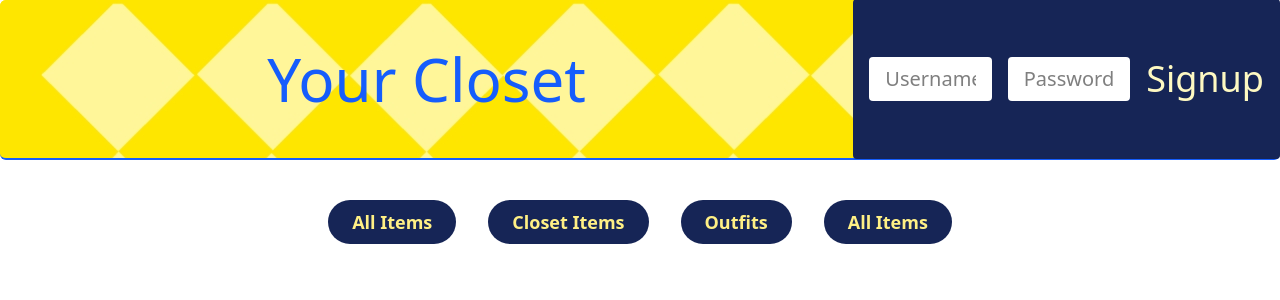
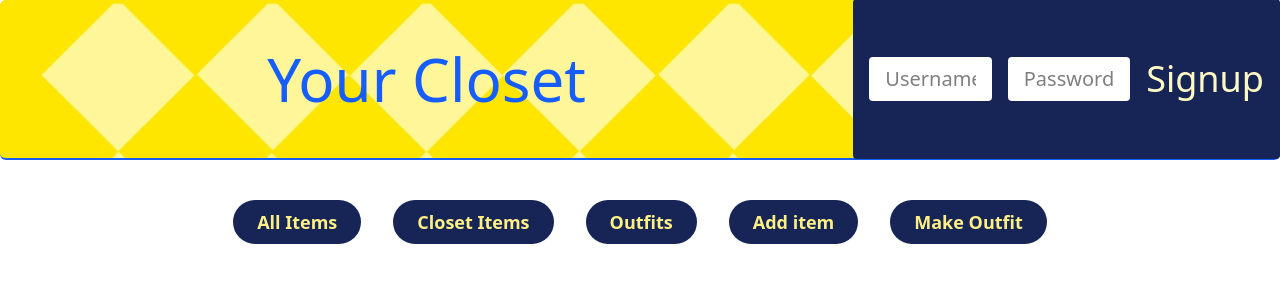
Before and after one commit to tjones-22/closet-app, a Next.js app: page / in a window 1280 px wide. Shown: the top 300 px of the page. Built offline with nearby package versions, Linux system fonts and the light colour scheme.

Commit message:
starting outfit builder page

```diff
--- /dev/null
+++ b/src/app/Components/FilterModal.tsx
@@ -0,0 +1,9 @@
+const FilterModal = () => {
+    return (
+
+        <>
+        </>
+    );
+}
+
+export default FilterModal;
--- /dev/null
+++ b/src/app/add/outfit/page.tsx
@@ -0,0 +1,14 @@
+import { useState } from 'react';
+import FilterModal from '@/app/Components/FilterModal';
+
+
+
+const Home = () => {
+    return (
+        <>
+            <h1>Outfit Builder</h1>
+        </>
+     );
+}
+
+export default Home;
--- a/src/app/page.tsx
+++ b/src/app/page.tsx
@@ -4,7 +4,7 @@ import Navbar from "./Components/Navbar";
 import { useState } from "react";
 
 export default function Home() {
-  const [buttonSelector, setButonSelector] = useState(-1);
+  const [buttonSelector, setButtonSelector] = useState(-1);
 
   return (
     <>
@@ -13,7 +13,7 @@ export default function Home() {
       <div className="flex flex-row items-center justify-center gap-8 mt-10">
         <button
           onClick={() => {
-            setButonSelector(0);
+            setButtonSelector(0);
           }}
           className="bg-blue-950 text-yellow-200 px-6 py-2 rounded-full text-lg font-semibold hover:bg-blue-900 transition"
         >
@@ -22,7 +22,7 @@ export default function Home() {
 
         <button
           onClick={() => {
-            setButonSelector(1);
+            setButtonSelector(1);
           }}
           className="bg-blue-950 text-yellow-200 px-6 py-2 rounded-full text-lg font-semibold hover:bg-blue-900 transition"
         >
@@ -31,7 +31,7 @@ export default function Home() {
 
         <button
           onClick={() => {
-            setButonSelector(2);
+            setButtonSelector(2);
           }}
           className="bg-blue-950 text-yellow-200 px-6 py-2 rounded-full text-lg font-semibold hover:bg-blue-900 transition"
         >
@@ -40,7 +40,13 @@ export default function Home() {
 
         <Link href="/add">
         <button className="bg-blue-950 text-yellow-200 px-6 py-2 rounded-full text-lg font-semibold hover:bg-blue-900 transition">
-          All Items
+          Add item
+        </button>
+        </Link>
+
+        <Link href="/add/outfit">
+        <button className="bg-blue-950 text-yellow-200 px-6 py-2 rounded-full text-lg font-semibold hover:bg-blue-900 transition">
+          Make Outfit
         </button>
         </Link>
       </div>
```
